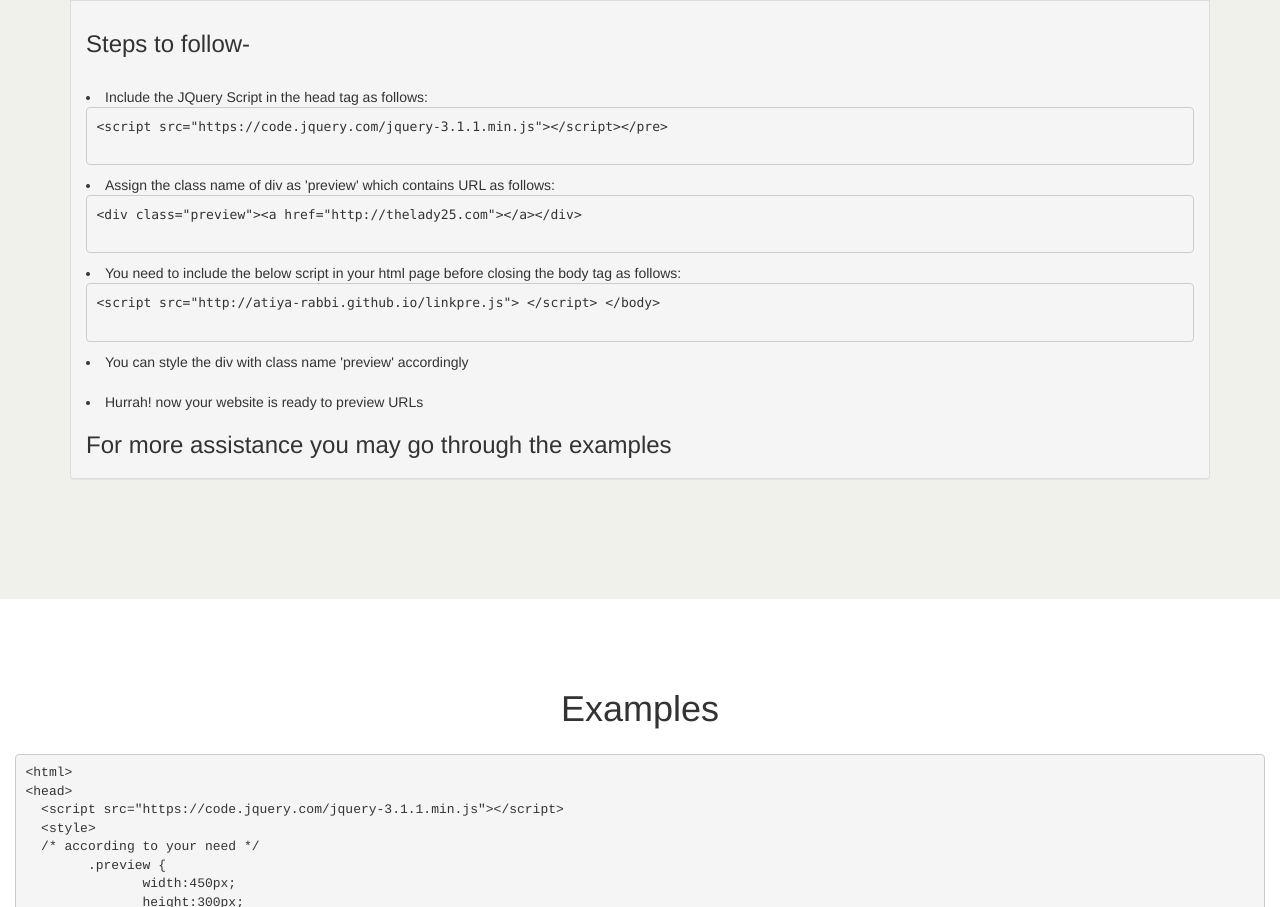
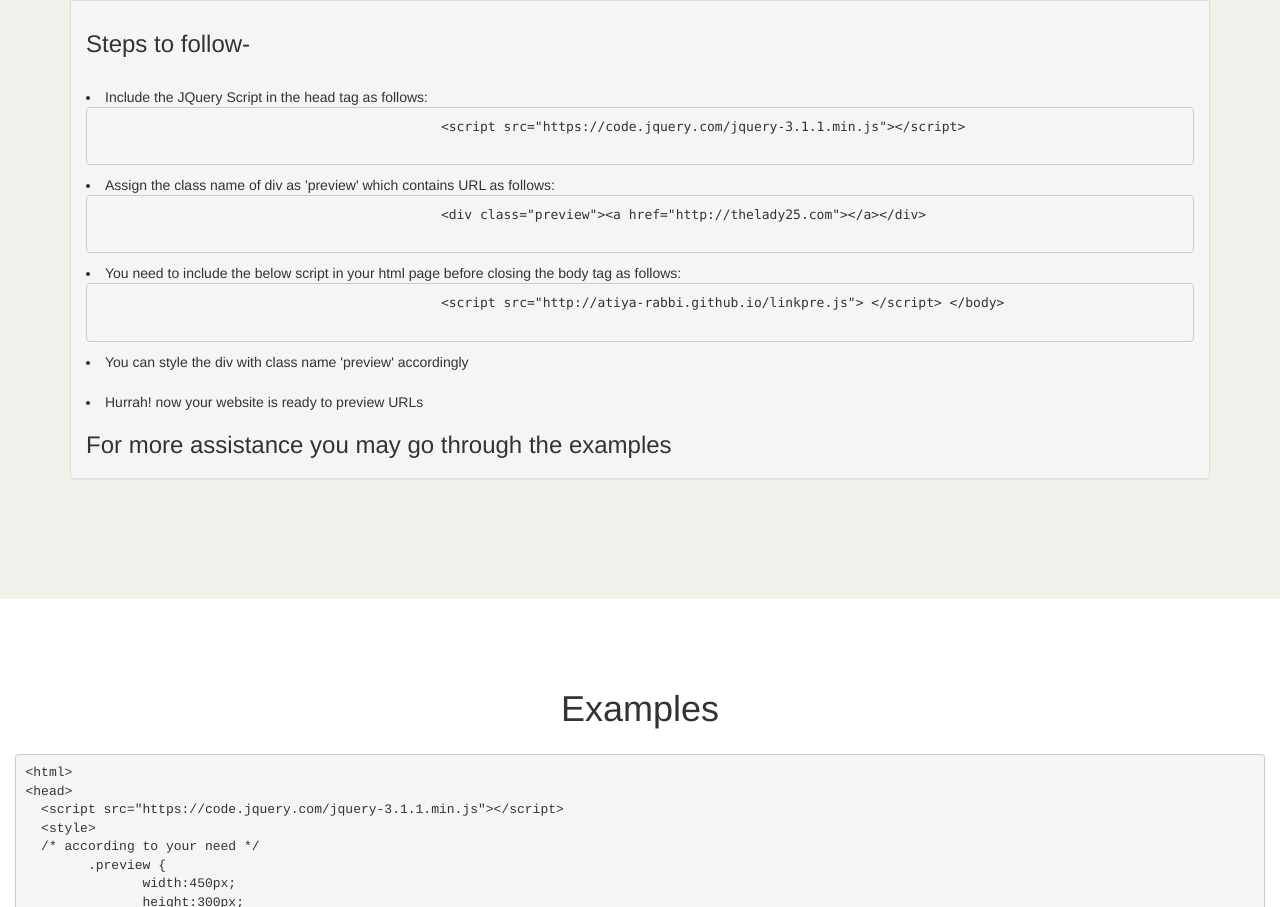
Before and after one commit to Atiya-Rabbi/Atiya-Rabbi.github.io, a plain HTML site: page index.html in a window 1280 px wide. Shown: the part 1025-1932 px from the top of the page. Drawn offline with nearby package versions, Linux system fonts and the light colour scheme.

Commit message:
edit tag

```diff
--- a/index.html
+++ b/index.html
@@ -147,16 +147,20 @@
 			    	<br>
 			    	<li>
 			    		Include the JQuery Script in the head tag as follows:
-			    		<pre>&lt;script src="https://code.jquery.com/jquery-3.1.1.min.js"&gt;&lt;/script&gt;&lt;/pre&gt;
+			    		<pre>
+			    		    &lt;script src="https://code.jquery.com/jquery-3.1.1.min.js"&gt;&lt;/script&gt;
+			    		</pre>
 			    	</li>
 			    	<li>
 			    		Assign the class name of div as 'preview' which contains URL as follows:
-			    		<pre>&lt;div class="preview"&gt;&lt;a href="http://thelady25.com"&gt;&lt;/a&gt;&lt;/div&gt;
+			    		<pre>
+			    		    &lt;div class="preview"&gt;&lt;a href="http://thelady25.com"&gt;&lt;/a&gt;&lt;/div&gt;
 			    		</pre>
 			    	</li>
 			    	<li>
 			    		You need to include the below script in your html page before closing the body tag as follows:
-			    		<pre>&lt;script src="http://atiya-rabbi.github.io/linkpre.js"&gt; &lt;/script&gt; &lt;/body&gt;
+			    		<pre>
+			    		    &lt;script src="http://atiya-rabbi.github.io/linkpre.js"&gt; &lt;/script&gt; &lt;/body&gt;
 			    		</pre>
 			    	</li>
 
```
